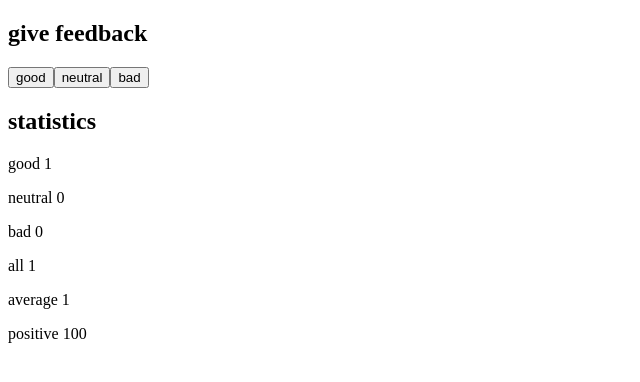
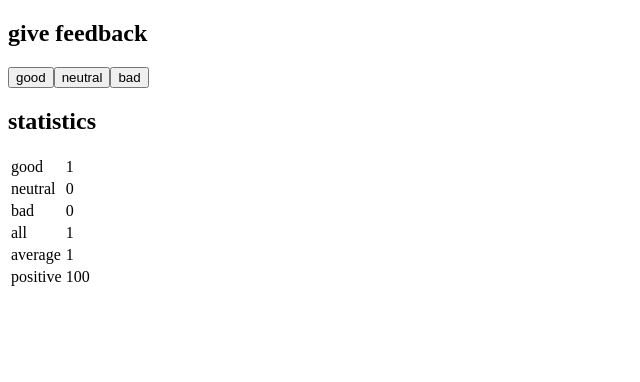
Before and after one commit to 11amanraj/fullstackopen_part1, a React (Create React App) app in the folder unicafe/: page / in a window 1280 px wide. Both pictures are taken after a click on the button "good". Shown: the top 382 px of the page, without its empty margins (0-640 px from the left). Built offline with nearby package versions, Linux system fonts and the light colour scheme.

Commit message:
Exercise 1.11
unicafe step6

```diff
--- a/unicafe/src/App.js
+++ b/unicafe/src/App.js
@@ -10,9 +10,15 @@ const Button = props => {
 
 const StatisticLine = props => {
   return (
-    <p>
-      {props.text} {props.value}
-    </p>
+    <tr>
+      <td>
+        {props.text}
+      </td>
+
+      <td>
+        {props.value}
+      </td>
+    </tr>
   )
 }
 
@@ -33,12 +39,16 @@ const Statistics = ({good,neutral,bad}) => {
     return (
       <>
         <h2>statistics</h2>
+        <table>
+          <tbody>
             <StatisticLine text={'good'} value={good}/>
             <StatisticLine text={'neutral'} value={neutral}/>
             <StatisticLine text={'bad'} value={bad}/>
             <StatisticLine text={'all'} value={totalFeedback}/>
             <StatisticLine text={'average'} value={average}/>
             <StatisticLine text={'positive'} value={percentage}/>
+          </tbody>
+        </table>
       </>
     )
   }
```
Lines whose indentation alone changed are shown as unchanged.
